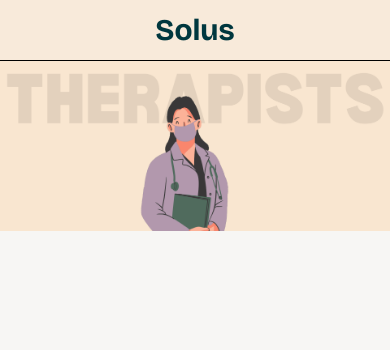
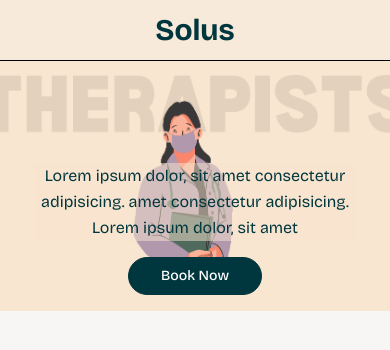
Before and after one commit to sazidhayatkhan/solus, a Next.js app: page /therapists in a window 390 px wide. Shown: the top 350 px of the page. Built offline with nearby package versions, Linux system fonts and the light colour scheme.

Commit message:
fixed mobile screen

```diff
--- a/src/views/page-therapists/SectionOne.tsx
+++ b/src/views/page-therapists/SectionOne.tsx
@@ -1,18 +1,22 @@
+import Button from '@/components/ui/Button'
 import React from 'react'
 
 type Props = {}
 
 const SectionOne = (props: Props) => {
   return (
-    <div className=''>
-    <div
-      className="_container relative w-full h-[170px] md:h-[400px] bg-cover bg-top rounded-0 md:rounded-[40px]"
-      style={{ backgroundImage: "url('/images/therapists.png')" }}
-    >
+   <div
+  className="_container relative w-full h-[250px] md:h-[400px] bg-cover bg-top rounded-0 md:rounded-[40px]"
+  style={{ backgroundImage: "url('/images/therapists.png')" }}
+>
+  <div className="absolute bottom-4 left-0 right-0 px-4 md:px-8 flex flex-col md:flex-row justify-between items-center">
+    <p className="paragraph-base max-w-[90%] md:max-w-[30%] text-center md:text-start mb-4 md:mb-0 bg-secondary/50">
+      Lorem ipsum dolor, sit amet consectetur adipisicing. amet consectetur adipisicing. Lorem ipsum dolor, sit amet
+    </p>
+    <Button>Book Now</Button>
+  </div>
+</div>
 
-    </div>
-
-    </div>
   )
 }
 
```
